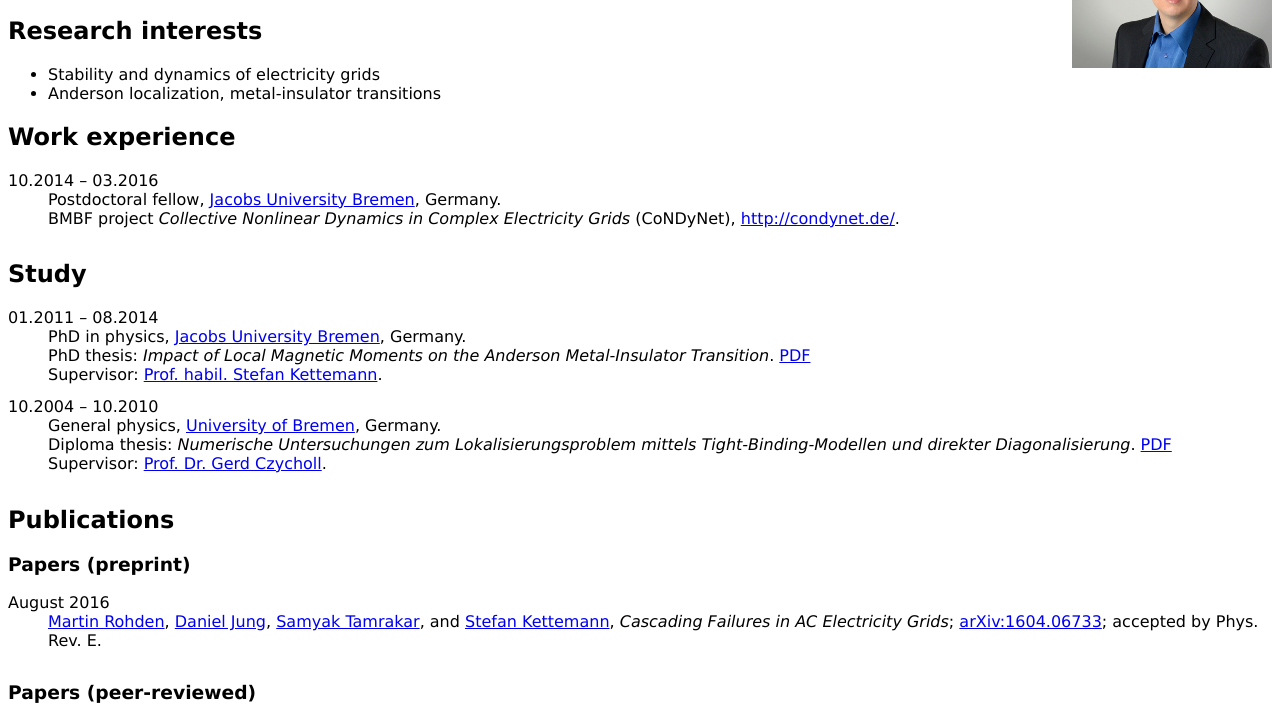
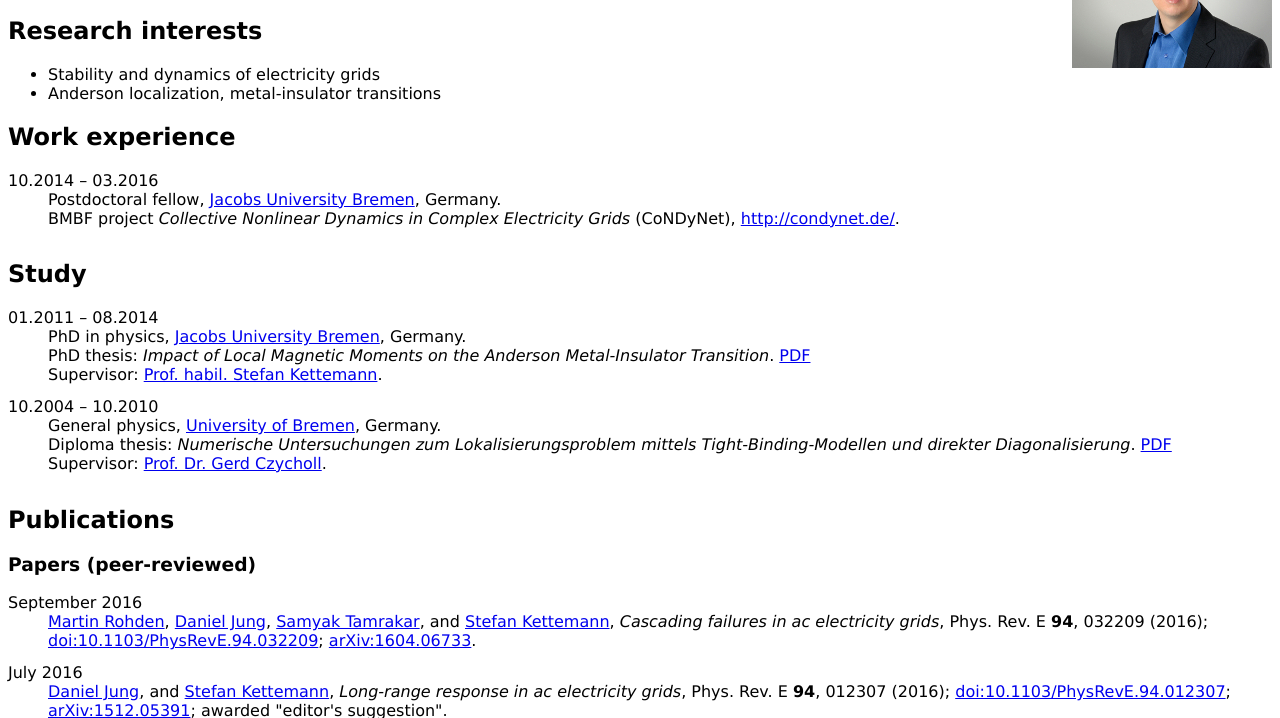
Before and after one commit to proggy/proggy.github.io, a plain HTML site: page index.html in a window 1280 px wide. Shown: the part 103-821 px from the top of the page. Drawn offline with Linux system fonts and the light colour scheme.

Commit message:
updated cascading failure paper status

```diff
--- a/index.html
+++ b/index.html
@@ -93,11 +93,20 @@
 
         <h2>Publications</h2>
 
+        <!--
         <h3>Papers (preprint)</h3>
 
         <dl class="cvlist">
 
-            <dt>August 2016</dt>
+        </dl>
+        -->
+
+
+        <h3>Papers (peer-reviewed)</h3>
+
+        <dl class="cvlist">
+
+            <dt>September 2016</dt>
             <dd>
                 <a href="https://www.jacobs-university.de/directory/mrohden">
                     Martin Rohden</a>,
@@ -107,18 +116,13 @@
                 and
                 <a href="http://skettemann.user.jacobs-university.de/">Stefan
                     Kettemann</a>,
-                <span class="pubtitle">Cascading Failures in AC Electricity
-                    Grids</span>;
-                <a href="http://arxiv.org/abs/1604.06733">arXiv:1604.06733</a>;
-                accepted by Phys. Rev. E.
+                <span class="pubtitle">Cascading failures in ac electricity
+                    grids</span>,
+                Phys. Rev. E <span class="volume">94</span>, 032209 (2016);
+                <a href="http://dx.doi.org/10.1103/PhysRevE.94.032209">
+                    doi:10.1103/PhysRevE.94.032209</a>;
+                <a href="http://arxiv.org/abs/1604.06733">arXiv:1604.06733</a>.
             </dd>
-
-        </dl>
-
-
-        <h3>Papers (peer-reviewed)</h3>
-
-        <dl class="cvlist">
 
             <dt>July 2016</dt>
             <dd>
```
